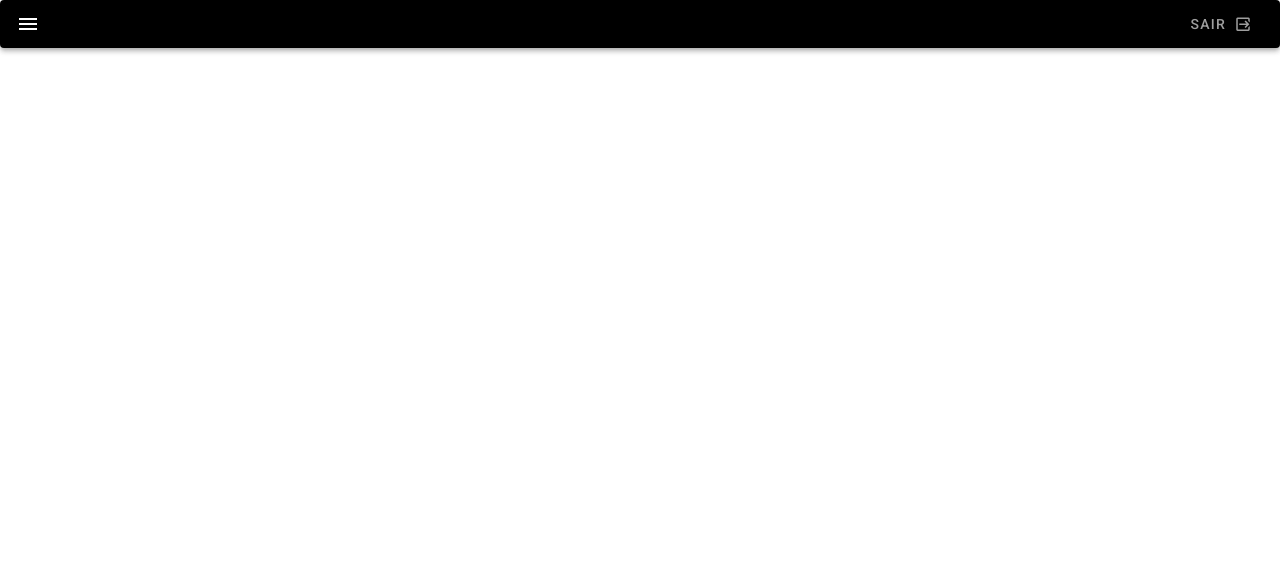
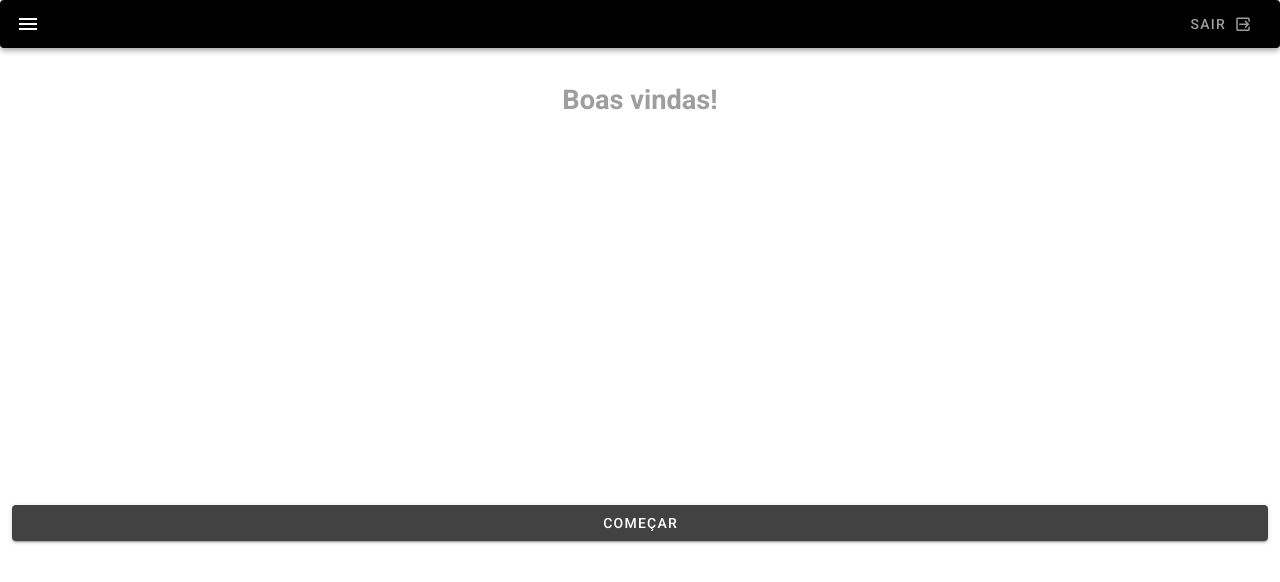
Before and after one commit to jcmpprado/Comanda-digital, a Vue app in the folder frontend/: page /abertura in a window 1280 px wide. Shown: the top 582 px of the page. Built offline with nearby package versions, Linux system fonts and the light colour scheme.

Commit message:
Adiciona paginas de abertura e home

```diff
--- a/frontend/src/App.vue
+++ b/frontend/src/App.vue
@@ -13,7 +13,7 @@
       <v-divider></v-divider>
 
       <v-list dense nav>
-        <v-list-item v-for="item in items" :key="item.title" :to="item.to" link>
+        <v-list-item v-for="item in items" :key="item.title" :to="item.to" link @click="fechaNavBar()">
           <v-list-item-icon>
             <v-icon>{{ item.icon }}</v-icon>
           </v-list-item-icon>
@@ -51,5 +51,11 @@ export default {
     ],
     right: null,
   }),
+
+  methods: {
+    fechaNavBar(){
+      this.drawer = false;
+    }
+  },
 };
 </script>
--- a/frontend/src/router/index.js
+++ b/frontend/src/router/index.js
@@ -15,6 +15,11 @@ const routes = [
     name: 'Login',
     component: () => import('../views/Login.vue'),
   },
+  {
+    path: '/abertura',
+    name: 'Abertura',
+    component: () => import('../views/users/Abertura.vue'),
+  },
 ]
 
 const router = new VueRouter({
--- a/frontend/src/views/Home.vue
+++ b/frontend/src/views/Home.vue
@@ -0,0 +1,29 @@
+<template>
+  <v-container fluid>
+    <h3 class="subheading grey--text my-5 titulo">Bem vindo!</h3>
+
+    <v-flex>
+      <v-card class="d-flex align-start mx-auto justify-center" flat height="400" tile>
+        <v-card-text>
+          <p style="text-align: center;">
+            Por favor, realize o login para iniciar a aplicação.
+          </p>
+        </v-card-text>
+      </v-card>
+    </v-flex>
+  </v-container>
+</template>
+
+<style>
+.titulo {
+  display: block;
+  font-size: 1.7em;
+  text-align: center;
+  font-weight: bold;
+}
+
+.p {
+    text-align: center;
+}
+
+</style>
--- /dev/null
+++ b/frontend/src/views/users/Abertura.vue
@@ -0,0 +1,25 @@
+<template>
+  <v-container fluid>
+    <h3 class="subheading grey--text my-5 titulo">Boas vindas!</h3>
+
+    <v-flex>
+      <v-card
+        class="d-flex align-end mb-6 justify-center"
+        flat
+        height="400"
+        tile
+      >
+        <v-btn color="grey darken-3" dark block> Começar </v-btn>
+      </v-card>
+    </v-flex>
+  </v-container>
+</template>
+
+<style>
+.titulo {
+  display: block;
+  font-size: 1.7em;
+  text-align: center;
+  font-weight: bold;
+}
+</style>
```
